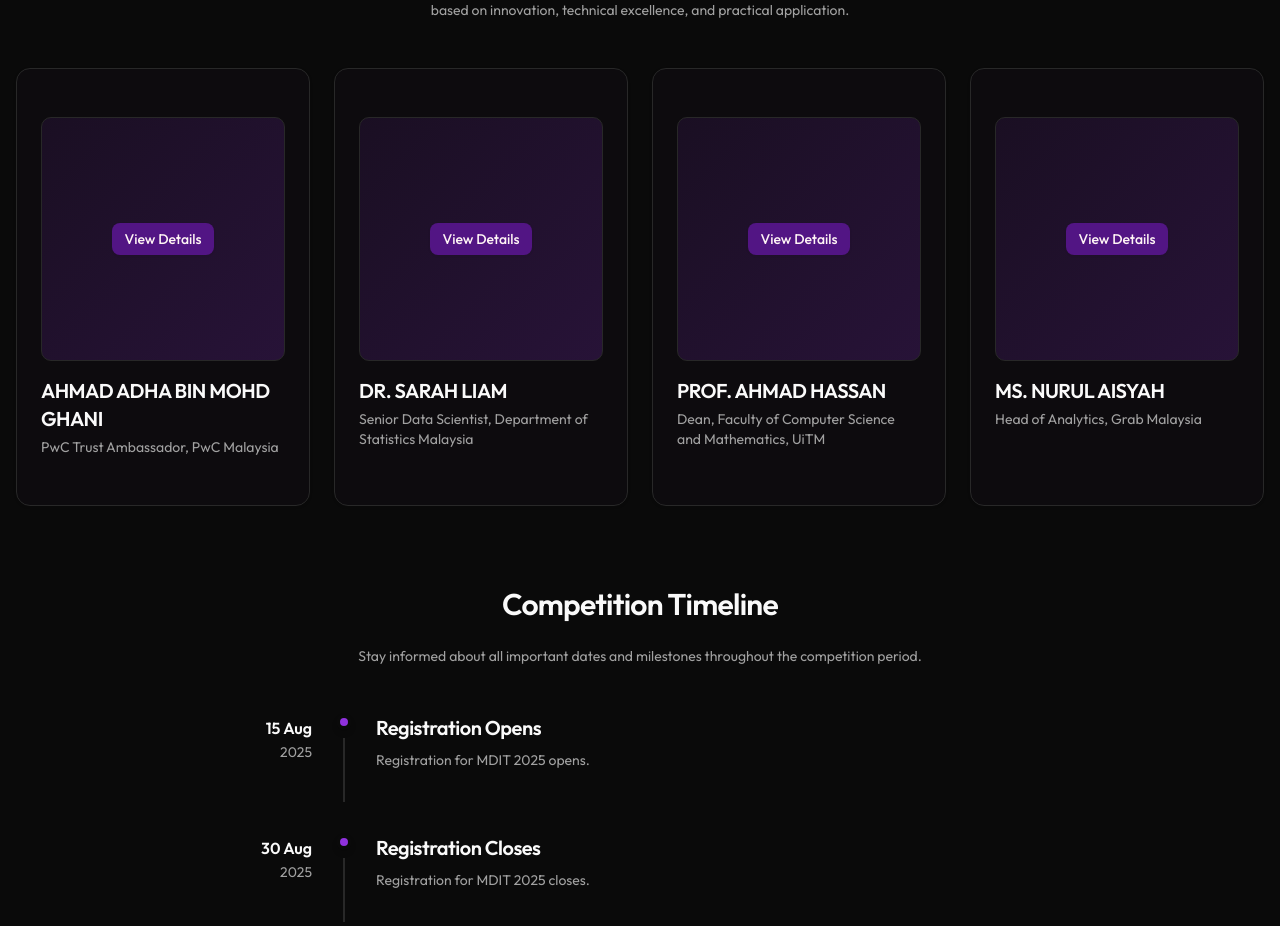
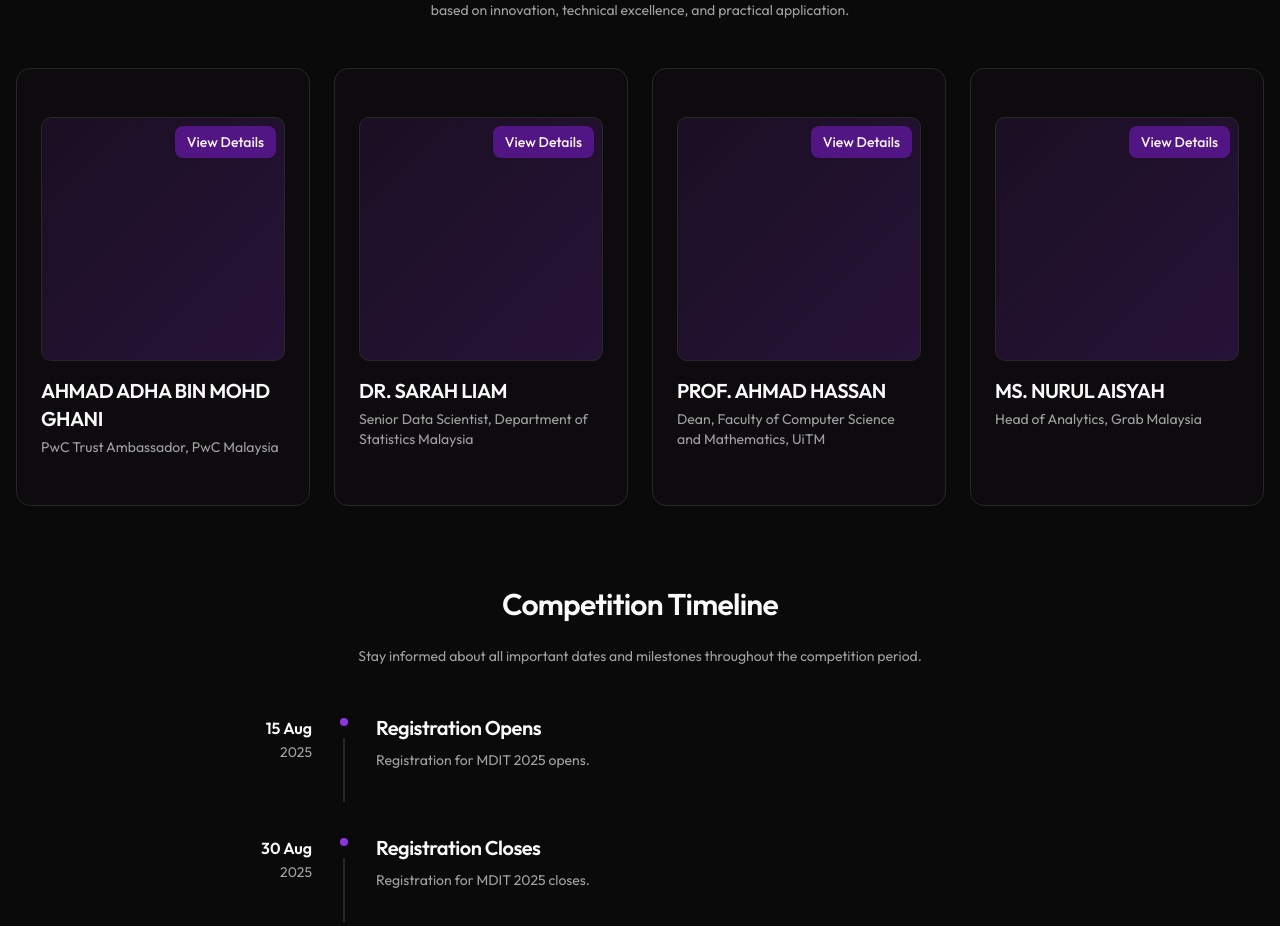
Before and after one commit to adhaghani/mdit2025, a Next.js app: page /event-details in a window 1280 px wide. Shown: the part 2740-3666 px from the top of the page. Built offline with nearby package versions, Linux system fonts and the light colour scheme.

Commit message:
feat: integrate Vercel Analytics for improved tracking and insights

```diff
--- a/app/event-details/page.tsx
+++ b/app/event-details/page.tsx
@@ -451,11 +451,15 @@ const EventDetailsPage = () => {
           {judges.map((judge, index) => (
             <BlurFade key={index} inView delay={0.2 + index * 0.05}>
               <Dialog>
-                <Card className="h-full hover:shadow-lg transition-shadow cursor-pointer">
+                <Card className="h-full hover:shadow-lg transition-shadow">
                   <CardContent className="p-6">
                     <div className="relative aspect-square border rounded-lg mb-4 bg-gradient-to-br from-primary/10 to-primary/20 flex items-center justify-center">
                       <DialogTrigger asChild>
-                        <Button size="sm" variant="secondary">
+                        <Button
+                          size="sm"
+                          className="absolute top-2 right-2"
+                          variant="secondary"
+                        >
                           View Details
                         </Button>
                       </DialogTrigger>
@@ -470,7 +474,7 @@ const EventDetailsPage = () => {
                 </Card>
                 <DialogContent className="max-w-2xl">
                   <DialogHeader>
-                    <DialogTitle>{judge.name}</DialogTitle>
+                    <DialogTitle>Judge #{index + 1}</DialogTitle>
                   </DialogHeader>
                   <div className="flex flex-col sm:flex-row gap-5">
                     <div className="relative flex-1 aspect-video sm:aspect-square border rounded-lg bg-gradient-to-br from-primary/10 to-primary/20 flex items-center justify-center">
--- a/app/layout.tsx
+++ b/app/layout.tsx
@@ -6,6 +6,7 @@ import Header from "@/components/header";
 import Footer from "@/components/footer";
 import { GridPattern } from "@/components/magicui/grid-pattern";
 import { cn } from "@/lib/utils";
+import { Analytics } from "@vercel/analytics/next";
 
 const outfit = Outfit({
   variable: "--font-outfit",
@@ -135,6 +136,7 @@ export default function RootLayout({
         />
         <link rel="apple-touch-icon" href="/mdit2025_64.png" />
       </head>
+      <Analytics />
       <body
         className={`${outfit.variable} ${merriweather.variable} ${sourceCodePro.variable} antialiased`}
       >
--- a/package.json
+++ b/package.json
@@ -13,6 +13,7 @@
     "@number-flow/react": "^0.5.10",
     "@radix-ui/react-dropdown-menu": "^2.1.15",
     "@radix-ui/react-slot": "^1.2.3",
+    "@vercel/analytics": "^1.5.0",
     "class-variance-authority": "^0.7.1",
     "clsx": "^2.1.1",
     "lucide-react": "^0.525.0",
```
Also changed, not shown: 1 other file (tests, documents, lock files or other folders).
